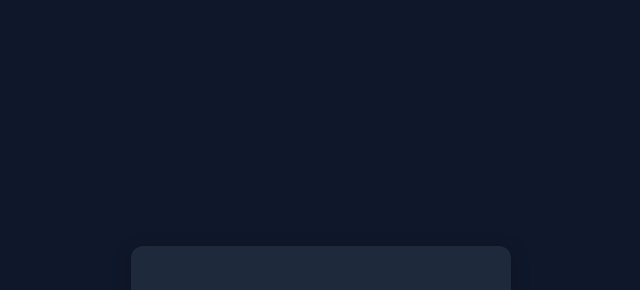
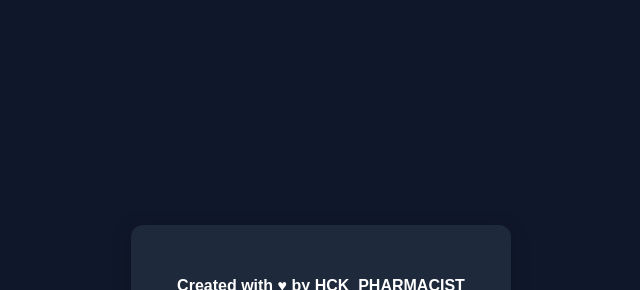
Before and after one commit to MehranButtAK1/Password_strength_checker, a plain HTML site: page index.html in a window 1280 px wide. Shown: the part 32-322 px from the top of the page, without its empty margins (319-959 px from the left). Drawn offline with Linux system fonts and the light colour scheme.

Commit message:
Update index.html
Giving credits to developer

```diff
--- a/index.html
+++ b/index.html
@@ -8,6 +8,7 @@
 </head>
 <body>
     <div class="container">
+        <h4>Created with ♥ by HCK_PHARMACIST</h4>
         <h2>Password Strength Checker</h2>
         <input type="password" placeholder="Enter password">
         <label for="showPassword">
```
